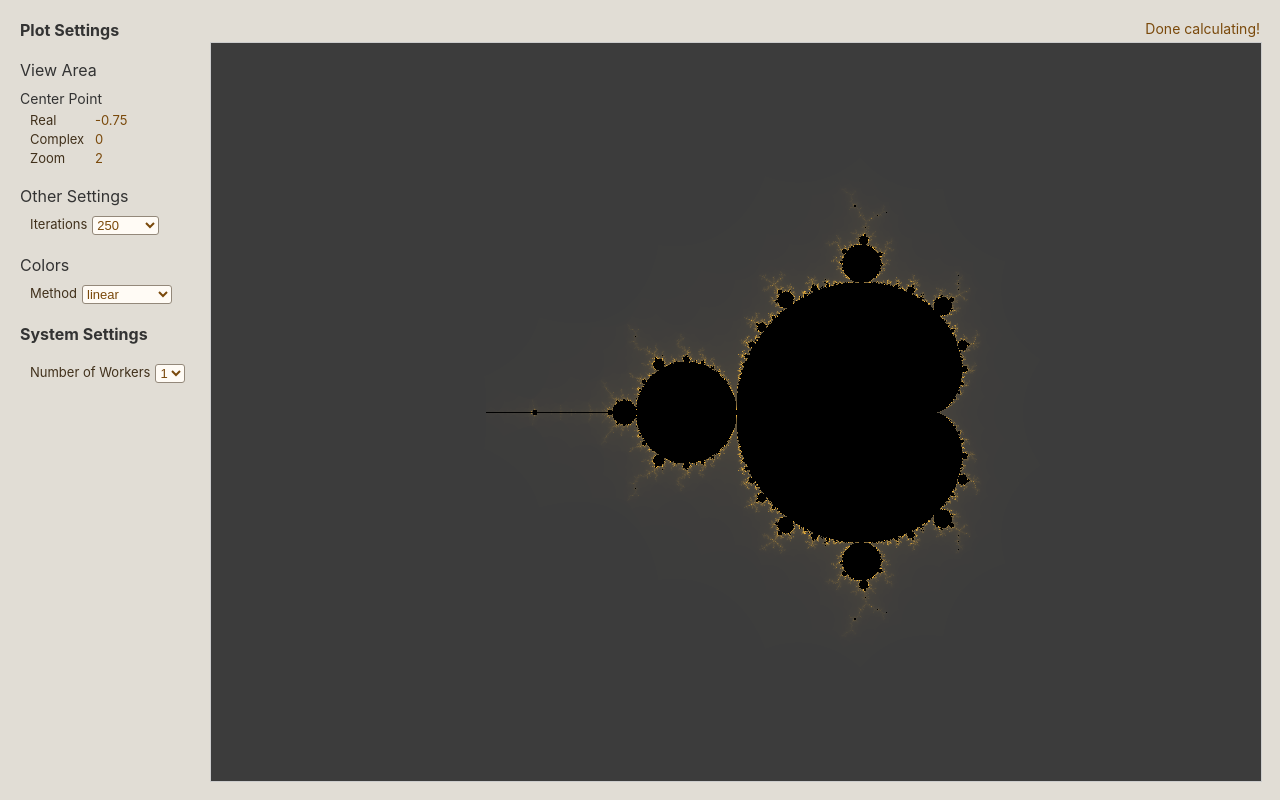
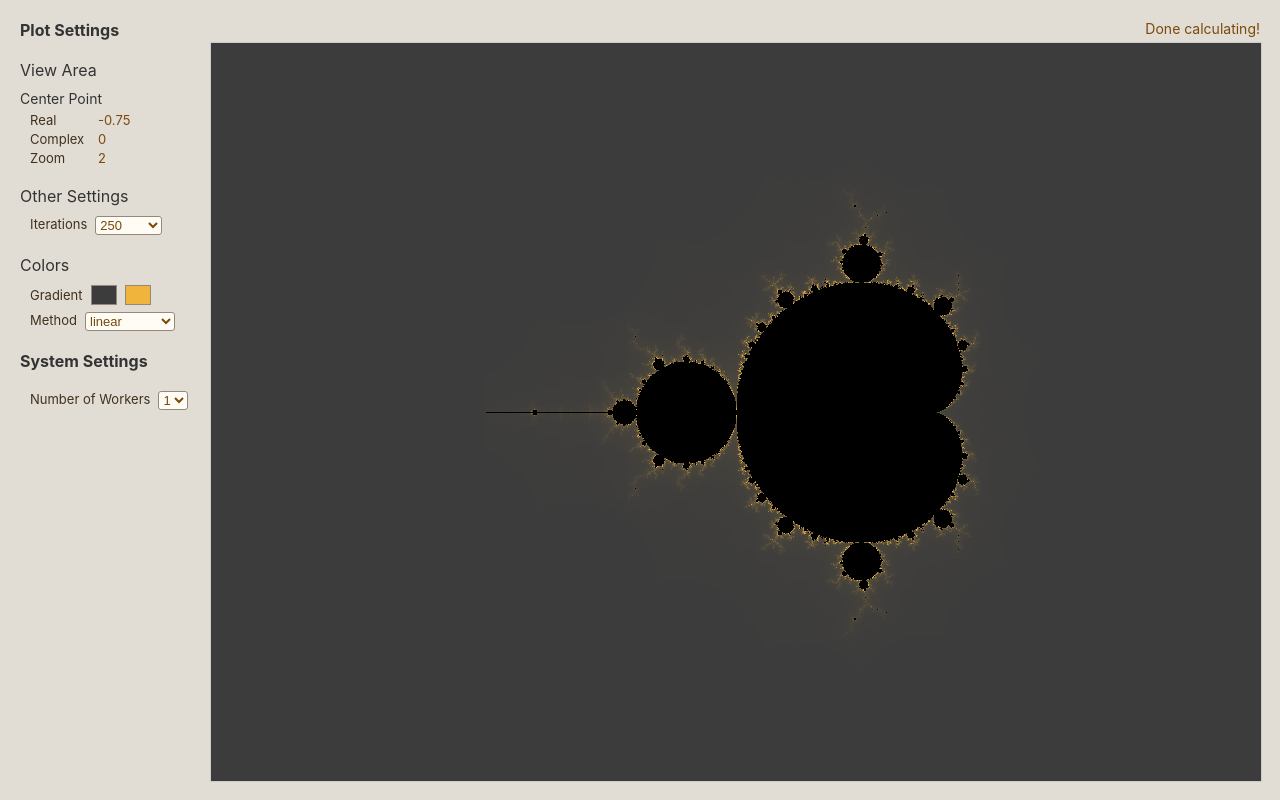
Before and after one commit to dwaltrip/frac-vizzy, a React (Create React App) app: page / in a window 1280 px wide. Built offline with nearby package versions, Linux system fonts and the light colour scheme.

Commit message:
Implement rough v1 of settings UI for color gradient

```diff
--- a/package.json
+++ b/package.json
@@ -9,6 +9,7 @@
     "classnames": "^2.3.1",
     "qs": "^6.10.3",
     "react": "^17.0.2",
+    "react-colorful": "^5.5.1",
     "react-dom": "^17.0.2",
     "react-scripts": "5.0.0",
     "web-vitals": "^2.1.2"
--- a/src/SettingsPanel.jsx
+++ b/src/SettingsPanel.jsx
@@ -3,6 +3,8 @@ import './styles/SettingsPanel.css';
 import { TILE_SIDE_LENGTH_IN_PIXELS, COLOR_METHOD_OPTS } from './settings';
 import { SelectWithCustomValues } from './ui/SelectWithCustomValues';
 import { truncateRange } from './lib/truncateRange';
+
+import { ColorPicker } from './ui/ColorPicker';
 
 const ITERATION_VALUE_OPTS = [
   100,
@@ -19,6 +21,10 @@ const ITERATION_VALUE_OPTS = [
 function SettingsPanel({ params, setPlotParams, systemParams, setSystemParams }) {
   const { centerPos, zoomLevel, iterationLimit, colorMethod } = params;
   const { numWorkers, maxNumWorkers } = systemParams;
+
+  const [color1, color2] = params.colorGradient;
+  const setColor1 = val => setPlotParams({ colorGradient: [val, color2] });
+  const setColor2 = val => setPlotParams({ colorGradient: [color1, val] });
 
   const setIterationLimit = value => {
     setPlotParams({ iterationLimit: parseInt(value) });
@@ -74,6 +80,15 @@ function SettingsPanel({ params, setPlotParams, systemParams, setSystemParams })
 
       <section className='data-section'>
         <div className='data-header'>Colors</div>
+
+        <div className='data-row color-picker-row'>
+          <label>Gradient</label>
+
+          <ColorPicker color={color1} onChange={setColor1} />
+
+          <ColorPicker color={color2} onChange={setColor2} />
+        </div>
+
         <div className='data-row'>
           <label>Method</label>
           <select
--- a/src/styles/SettingsPanel.css
+++ b/src/styles/SettingsPanel.css
@@ -4,6 +4,7 @@
   flex-direction: column;
   margin: 20px;
   width: 170px;
+  z-index: 2; /* This allows color picker to float */
 }
 
 .settings-panel > header.primary {
@@ -42,7 +43,7 @@
 }
 
 .settings-panel .data-row label {
-  margin-right: 5px;
+  margin-right: 8px;
   /*color: #4a3822;*/
   color: #40301b;
   flex-shrink: 0;
@@ -76,12 +77,29 @@
 
 .settings-panel .select-with-custom-option button {
   color: #444;
-  background-color: #eee;
   background-color: #efebe5;
   border: 1px solid #999;
   border-radius: 3px;
 }
 
+.settings-panel .data-row.color-picker-row {
+  align-items: center;
+  margin-bottom: 7px;
+}
+
+.settings-panel .color-picker-row .color-picker + .color-picker {
+  margin-left: 8px;
+}
+
+.settings-panel .color-picker .picker-panel {
+  background-color: #e1ddd5;
+  border: 1px solid #93887a;
+}
+
+.settings-panel .color-picker .current-color {
+  border: 1px solid #93887a;
+}
+
 section.data-section + header.primary {
-    margin-top: 20px;
+  margin-top: 20px;
 }
--- /dev/null
+++ b/src/styles/ui/ColorPicker.css
@@ -0,0 +1,45 @@
+
+.color-picker {
+  position: relative;
+}
+
+.color-picker .picker-panel {
+  position: absolute;
+  padding: 10px;
+  z-index: 1;
+  left: 50px;
+}
+
+.color-picker .picker-panel .btn-row {
+  display: flex;
+  justify-content: flex-end;
+  margin-top: 10px;
+}
+
+.color-picker {
+  height: 20px; /* current-color height + border thickness */
+}
+
+.color-picker .current-color {
+  width:  24px;
+  height: 18px;
+  border: 1px solid #ccc;
+}
+
+.color-picker .current-color:hover {
+  cursor: pointer;
+}
+
+.color-picker .current-color:hover,
+.color-picker.is-editing .current-color {
+  border: 1px solid #d0ae29;
+}
+
+.color-picker .react-colorful {
+  border: 1px solid #999;
+}
+
+.color-picker .react-colorful__saturation,
+.color-picker .react-colorful__last-control {
+  border-radius: 0;
+}
--- /dev/null
+++ b/src/ui/ColorPicker.jsx
@@ -0,0 +1,53 @@
+import React, { useState } from 'react';
+import classnames from 'classnames';
+
+import '../styles/ui/ColorPicker.css';
+
+import { RgbColorPicker } from 'react-colorful'
+
+function ColorPicker({ onChange, color }) {
+  const [isShowing, setIsShowing] = useState(false);
+  const [newColor, setNewColor] = useState(color);
+
+  return (
+    <div
+      className={classnames('color-picker', {
+        'is-editing': isShowing,
+      })}
+    >
+      {isShowing &&
+        <div className='picker-panel'>
+          {/* TODO: Add "close" X-icon in upper right (or something) */}
+          <RgbColorPicker color={newColor} onChange={setNewColor} />
+
+          {/* TODO: improve button design. Primary / secondary colors */}
+          <div className='btn-row'>
+            <button onClick={() => setIsShowing(false)}>
+              Cancel
+            </button>
+            <button
+              onClick={() => {
+                onChange(newColor);
+                setIsShowing(false);
+              }}
+            >
+              Save
+            </button>
+          </div>
+        </div>
+      }
+
+      <div
+        className='current-color'
+        style={{background: rgbToCssString(color || newColor)}}
+        onClick={() => setIsShowing(val => !val)}
+      />
+    </div>
+  );
+}
+
+function rgbToCssString({ r, g, b }) {
+  return `rgb(${r},${g},${b})`;
+}
+
+export { ColorPicker };
```
Also changed, not shown: 1 other file (tests, documents, lock files or other folders).
